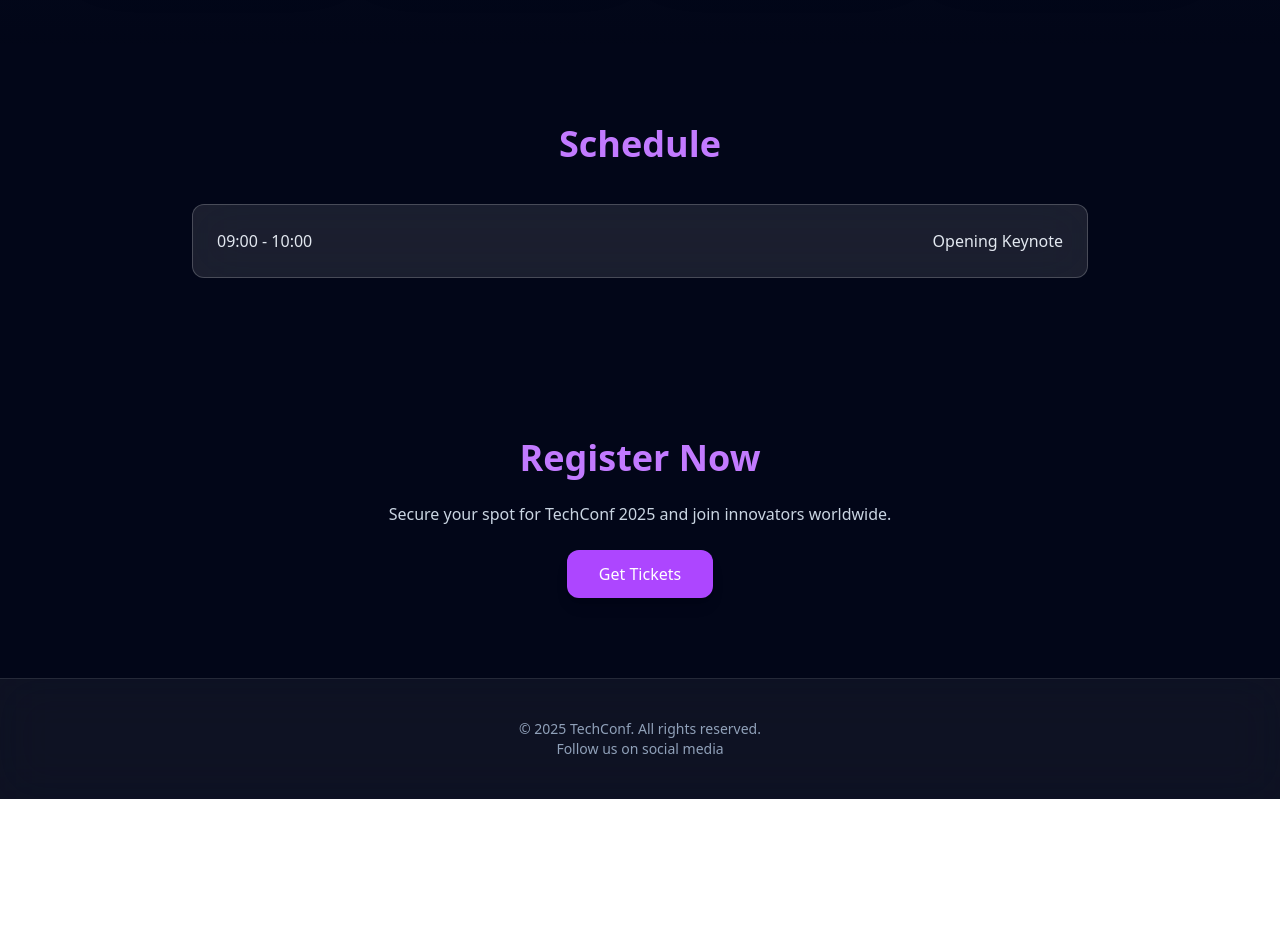
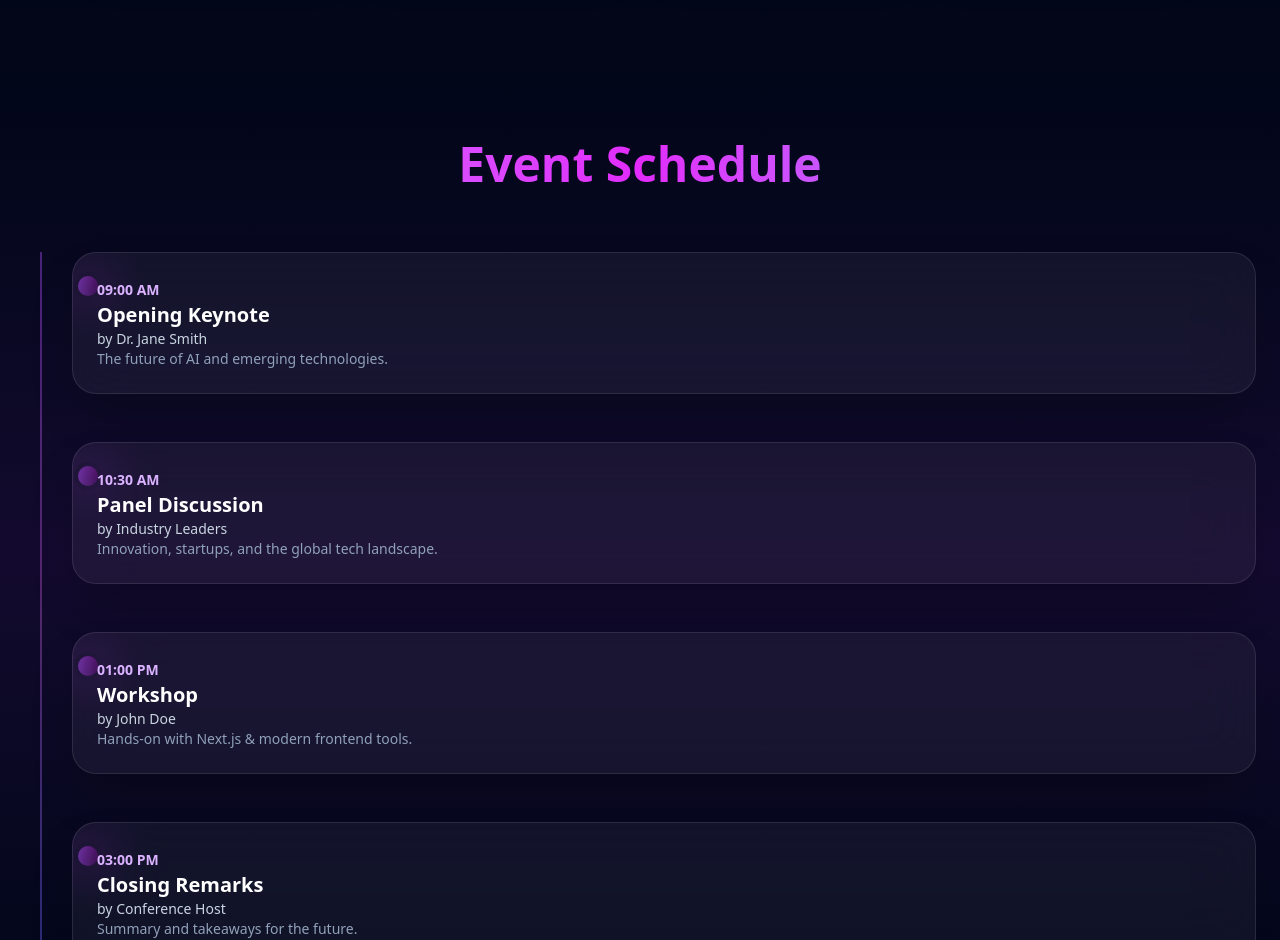
Before and after one commit to Haikalmuh/LandingPage-GlassStyle, a Next.js app: page / in a window 1280 px wide. Shown: the part 1860-2800 px from the top of the page. Before the commit the page ends 2659 px from the top, so only its background shows below. Built offline with nearby package versions, Linux system fonts and the light colour scheme.

Commit message:
feat: schedule section

```diff
--- a/components/Schedule.tsx
+++ b/components/Schedule.tsx
@@ -1,12 +1,84 @@
+"use client";
+
+import { motion } from "framer-motion";
+import { GlassCard } from "./ui/GlassCard";
+
+const schedule = [
+  {
+    time: "09:00 AM",
+    title: "Opening Keynote",
+    speaker: "Dr. Jane Smith",
+    description: "The future of AI and emerging technologies.",
+  },
+  {
+    time: "10:30 AM",
+    title: "Panel Discussion",
+    speaker: "Industry Leaders",
+    description: "Innovation, startups, and the global tech landscape.",
+  },
+  {
+    time: "01:00 PM",
+    title: "Workshop",
+    speaker: "John Doe",
+    description: "Hands-on with Next.js & modern frontend tools.",
+  },
+  {
+    time: "03:00 PM",
+    title: "Closing Remarks",
+    speaker: "Conference Host",
+    description: "Summary and takeaways for the future.",
+  },
+];
+
 export default function Schedule() {
   return (
-    <section className="py-20 px-6 text-center">
-      <h2 className="text-4xl font-semibold mb-10 text-purple-400">Schedule</h2>
-      <div className="max-w-4xl mx-auto space-y-6">
-        {/* Schedule items placeholder */}
-        <div className="backdrop-blur-xl bg-white/10 border border-white/20 rounded-xl p-6 flex justify-between text-slate-200">
-          <span>09:00 - 10:00</span>
-          <span>Opening Keynote</span>
+    <section
+      id="schedule"
+      className="relative py-24 bg-gradient-to-b from-slate-950 via-purple-900/20 to-slate-950"
+    >
+      <div className="container mx-auto px-6">
+        {/* Heading */}
+        <motion.h2
+          initial={{ opacity: 0, y: 20 }}
+          whileInView={{ opacity: 1, y: 0 }}
+          transition={{ duration: 0.6 }}
+          viewport={{ once: true }}
+          className="text-4xl md:text-5xl font-bold text-center mb-16 text-transparent bg-clip-text bg-gradient-to-r from-purple-400 via-fuchsia-500 to-indigo-400"
+        >
+          Event Schedule
+        </motion.h2>
+
+        {/* Timeline wrapper */}
+        <div className="relative">
+          {/* Garis utama */}
+          <div className="absolute left-4 top-0 h-full w-[2px] bg-gradient-to-b from-purple-500/40 via-fuchsia-400/30 to-indigo-500/40" />
+
+          {/* Items */}
+          <div className="space-y-12 pl-12">
+            {schedule.map((item, index) => (
+              <motion.div
+                key={index}
+                initial={{ opacity: 0, x: -20 }}
+                whileInView={{ opacity: 1, x: 0 }}
+                transition={{ duration: 0.5, delay: index * 0.1 }}
+                viewport={{ once: true }}
+                className="relative"
+              >
+                {/* Bullet */}
+                <span className="absolute left-4 top-6 -translate-x-1/2 w-5 h-5 rounded-full bg-gradient-to-r from-purple-500 to-fuchsia-600 ring-4 ring-slate-950 shadow-lg" />
+
+                {/* Card */}
+                <GlassCard className="p-6">
+                  <span className="text-sm font-semibold text-purple-300">
+                    {item.time}
+                  </span>
+                  <h3 className="text-xl font-bold text-white">{item.title}</h3>
+                  <p className="text-slate-300 text-sm">by {item.speaker}</p>
+                  <p className="text-slate-400 text-sm">{item.description}</p>
+                </GlassCard>
+              </motion.div>
+            ))}
+          </div>
         </div>
       </div>
     </section>
```
